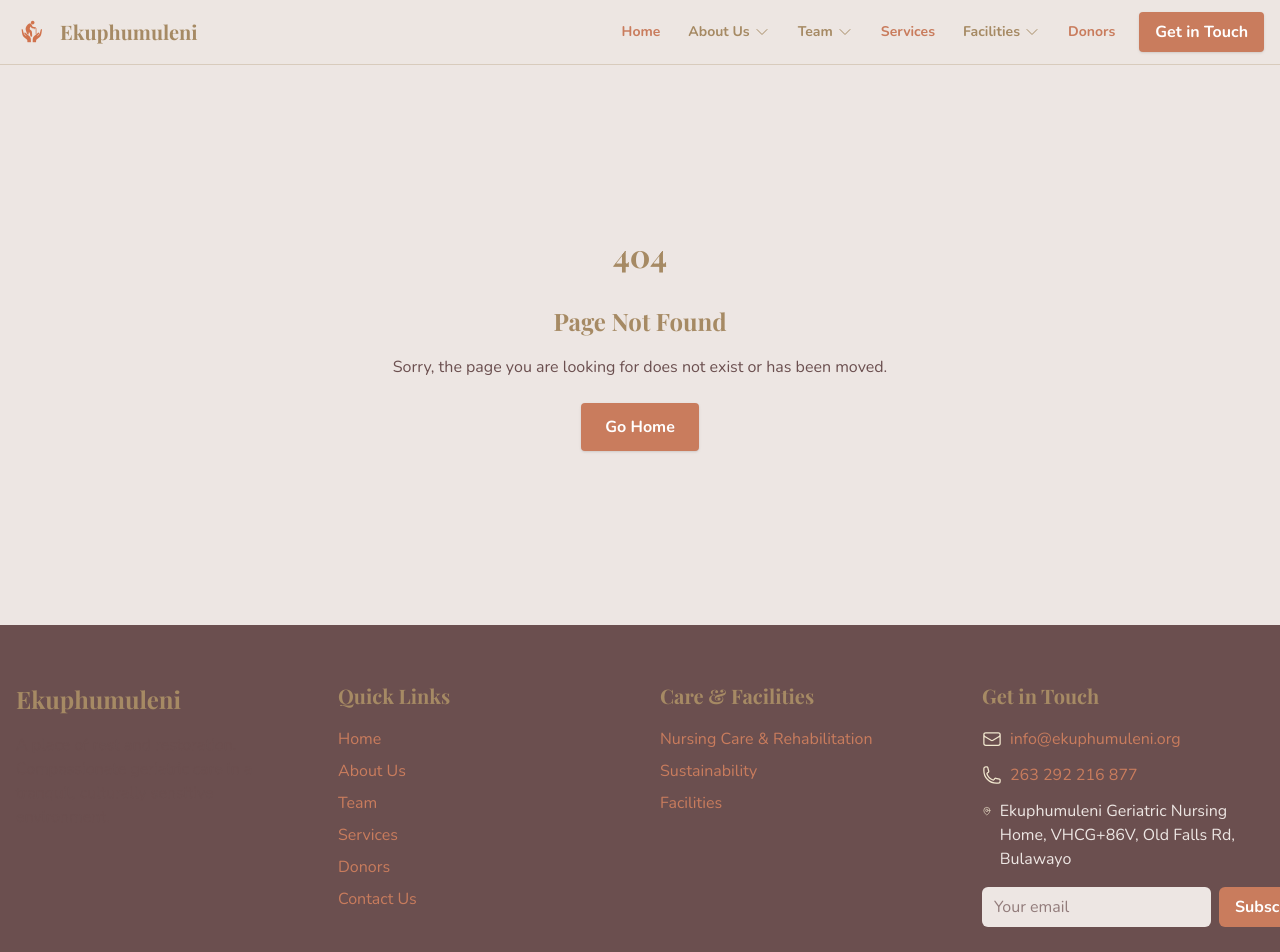
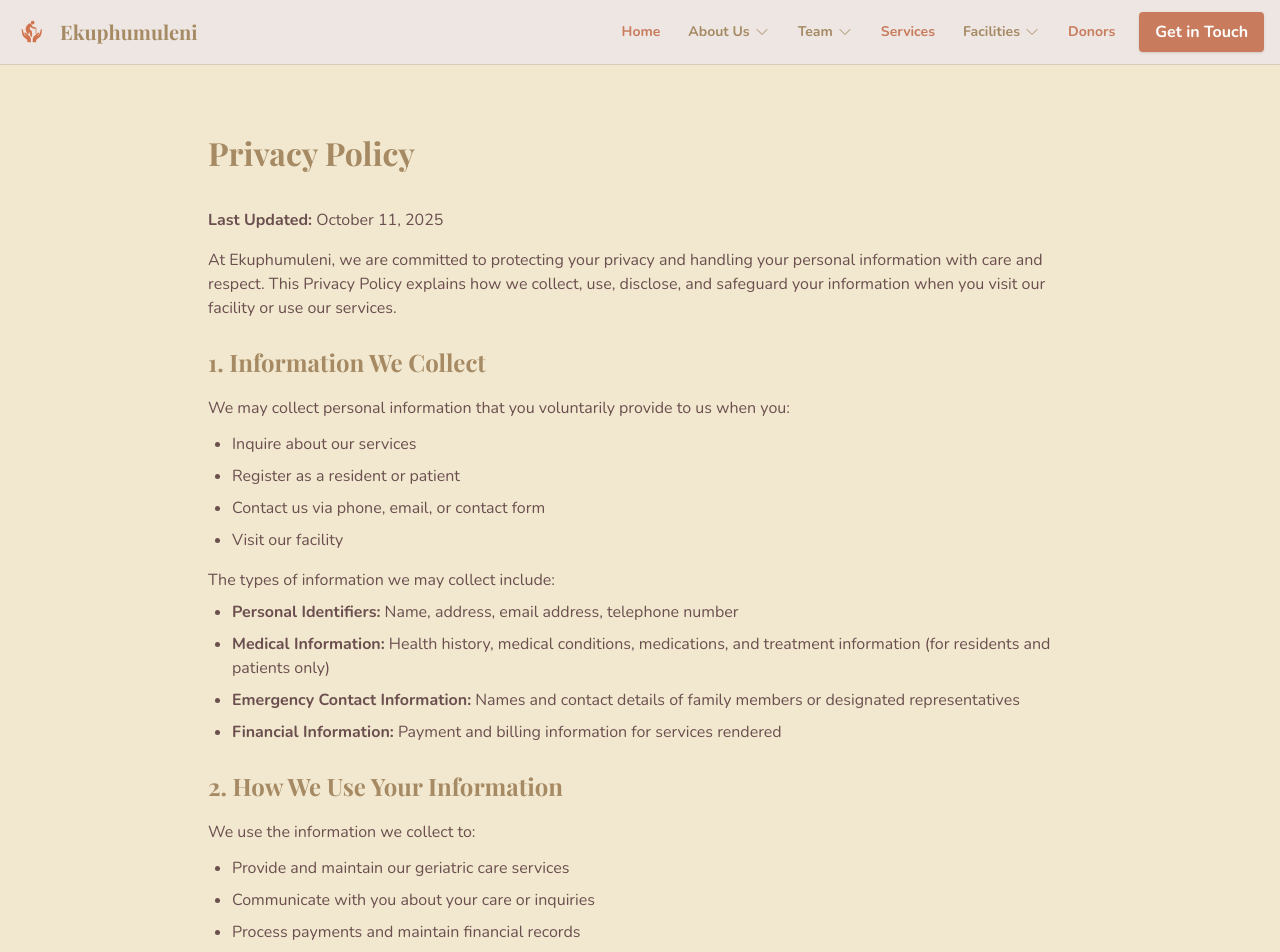
Before and after one commit to Psyfo/ekuphumuleni, a Next.js app: page /privacy in a window 1280 px wide. Before the commit this address had no page. Shown: the top 952 px of the page. Built offline with nearby package versions, Linux system fonts and the light colour scheme.

Commit message:
feat: add Privacy Policy page with comprehensive information on data collection and usage

```diff
--- /dev/null
+++ b/src/app/(public)/privacy/page.tsx
@@ -0,0 +1,242 @@
+import { Metadata } from 'next';
+import React from 'react';
+
+export const metadata: Metadata = {
+  title: 'Privacy Policy | Ekuphumuleni',
+  description:
+    'Learn about how Ekuphumuleni collects, uses, and protects your personal information.',
+};
+
+export default function PrivacyPage() {
+  return (
+    <main className='bg-[var(--color-warm-beige)]'>
+      <div className='mx-auto px-4 py-16 max-w-4xl'>
+        <h1 className='mb-8 text-[var(--color-earth-brown)] heading-1'>
+          Privacy Policy
+        </h1>
+
+        <div className='space-y-6 text-[var(--color-deep-cocoa)] body-text'>
+          <section>
+            <p className='mb-4 text-[var(--color-deep-cocoa)]/70 text-sm'>
+              <strong>Last Updated:</strong> October 11, 2025
+            </p>
+            <p>
+              At Ekuphumuleni, we are committed to protecting your privacy and
+              handling your personal information with care and respect. This
+              Privacy Policy explains how we collect, use, disclose, and
+              safeguard your information when you visit our facility or use our
+              services.
+            </p>
+          </section>
+
+          <section>
+            <h2 className='mb-3 text-[var(--color-earth-brown)] heading-2'>
+              1. Information We Collect
+            </h2>
+            <p className='mb-3'>
+              We may collect personal information that you voluntarily provide to
+              us when you:
+            </p>
+            <ul className='space-y-2 ml-6 list-disc'>
+              <li>Inquire about our services</li>
+              <li>Register as a resident or patient</li>
+              <li>Contact us via phone, email, or contact form</li>
+              <li>Visit our facility</li>
+            </ul>
+            <p className='mt-4'>
+              The types of information we may collect include:
+            </p>
+            <ul className='space-y-2 mt-2 ml-6 list-disc'>
+              <li>
+                <strong>Personal Identifiers:</strong> Name, address, email
+                address, telephone number
+              </li>
+              <li>
+                <strong>Medical Information:</strong> Health history, medical
+                conditions, medications, and treatment information (for residents
+                and patients only)
+              </li>
+              <li>
+                <strong>Emergency Contact Information:</strong> Names and contact
+                details of family members or designated representatives
+              </li>
+              <li>
+                <strong>Financial Information:</strong> Payment and billing
+                information for services rendered
+              </li>
+            </ul>
+          </section>
+
+          <section>
+            <h2 className='mb-3 text-[var(--color-earth-brown)] heading-2'>
+              2. How We Use Your Information
+            </h2>
+            <p className='mb-3'>
+              We use the information we collect to:
+            </p>
+            <ul className='space-y-2 ml-6 list-disc'>
+              <li>Provide and maintain our geriatric care services</li>
+              <li>Communicate with you about your care or inquiries</li>
+              <li>Process payments and maintain financial records</li>
+              <li>
+                Contact emergency contacts when necessary for resident safety
+              </li>
+              <li>Comply with legal obligations and healthcare regulations</li>
+              <li>Improve our services and facilities</li>
+              <li>Respond to your questions and requests</li>
+            </ul>
+          </section>
+
+          <section>
+            <h2 className='mb-3 text-[var(--color-earth-brown)] heading-2'>
+              3. Disclosure of Your Information
+            </h2>
+            <p className='mb-3'>
+              We may share your information in the following circumstances:
+            </p>
+            <ul className='space-y-2 ml-6 list-disc'>
+              <li>
+                <strong>With Healthcare Providers:</strong> When necessary for
+                your medical care and treatment
+              </li>
+              <li>
+                <strong>With Family Members:</strong> As authorized by you or as
+                permitted by law
+              </li>
+              <li>
+                <strong>Legal Requirements:</strong> When required by law,
+                regulation, or legal process
+              </li>
+              <li>
+                <strong>Emergency Situations:</strong> To protect your health,
+                safety, or the safety of others
+              </li>
+              <li>
+                <strong>Service Providers:</strong> With third-party vendors who
+                assist us in operating our facility (subject to confidentiality
+                agreements)
+              </li>
+            </ul>
+            <p className='mt-4'>
+              We do not sell, rent, or trade your personal information to third
+              parties for marketing purposes.
+            </p>
+          </section>
+
+          <section>
+            <h2 className='mb-3 text-[var(--color-earth-brown)] heading-2'>
+              4. Data Security
+            </h2>
+            <p>
+              We implement appropriate technical and organizational security
+              measures to protect your personal information against unauthorized
+              access, alteration, disclosure, or destruction. These measures
+              include:
+            </p>
+            <ul className='space-y-2 mt-3 ml-6 list-disc'>
+              <li>Secure storage of physical and electronic records</li>
+              <li>Access controls limiting who can view your information</li>
+              <li>Staff training on privacy and confidentiality</li>
+              <li>Regular security assessments and updates</li>
+            </ul>
+          </section>
+
+          <section>
+            <h2 className='mb-3 text-[var(--color-earth-brown)] heading-2'>
+              5. Your Privacy Rights
+            </h2>
+            <p className='mb-3'>You have the right to:</p>
+            <ul className='space-y-2 ml-6 list-disc'>
+              <li>Access and review your personal information</li>
+              <li>Request corrections to inaccurate information</li>
+              <li>Request restrictions on certain uses of your information</li>
+              <li>Receive a copy of your information in a portable format</li>
+              <li>Withdraw consent where we rely on your consent</li>
+              <li>Lodge a complaint with relevant regulatory authorities</li>
+            </ul>
+          </section>
+
+          <section>
+            <h2 className='mb-3 text-[var(--color-earth-brown)] heading-2'>
+              6. Retention of Information
+            </h2>
+            <p>
+              We retain your personal information for as long as necessary to
+              fulfill the purposes outlined in this Privacy Policy, unless a
+              longer retention period is required or permitted by law. Medical
+              records are retained in accordance with healthcare regulations and
+              professional standards.
+            </p>
+          </section>
+
+          <section>
+            <h2 className='mb-3 text-[var(--color-earth-brown)] heading-2'>
+              7. Children&apos;s Privacy
+            </h2>
+            <p>
+              Our services are designed for geriatric care and are not directed to
+              individuals under the age of 18. We do not knowingly collect
+              personal information from children.
+            </p>
+          </section>
+
+          <section>
+            <h2 className='mb-3 text-[var(--color-earth-brown)] heading-2'>
+              8. Changes to This Privacy Policy
+            </h2>
+            <p>
+              We may update this Privacy Policy from time to time to reflect
+              changes in our practices or applicable laws. We will notify you of
+              any material changes by posting the updated policy on our website
+              with a revised &ldquo;Last Updated&rdquo; date.
+            </p>
+          </section>
+
+          <section>
+            <h2 className='mb-3 text-[var(--color-earth-brown)] heading-2'>
+              9. Contact Us
+            </h2>
+            <p className='mb-3'>
+              If you have questions or concerns about this Privacy Policy or our
+              privacy practices, please contact us:
+            </p>
+            <div className='bg-[var(--color-off-white)] p-4 rounded-lg'>
+              <p>
+                <strong>Ekuphumuleni Geriatric Nursing Home</strong>
+              </p>
+              <p className='mt-2'>
+                VHCG+86V, Old Falls Rd, Bulawayo, Zimbabwe
+              </p>
+              <p className='mt-1'>
+                <strong>Email:</strong>{' '}
+                <a
+                  href='mailto:info@ekuphumuleni.org'
+                  className='text-[var(--color-muted-terracotta)] hover:underline'
+                >
+                  info@ekuphumuleni.org
+                </a>
+              </p>
+              <p className='mt-1'>
+                <strong>Phone:</strong>{' '}
+                <a
+                  href='tel:+263292216877'
+                  className='text-[var(--color-muted-terracotta)] hover:underline'
+                >
+                  263 292 216 877
+                </a>
+              </p>
+            </div>
+          </section>
+
+          <section className='pt-6 border-[var(--color-deep-cocoa)]/20 border-t'>
+            <p className='text-[var(--color-deep-cocoa)]/80 text-sm'>
+              By using our services or providing us with your personal
+              information, you acknowledge that you have read and understood this
+              Privacy Policy and agree to its terms.
+            </p>
+          </section>
+        </div>
+      </div>
+    </main>
+  );
+}
```
